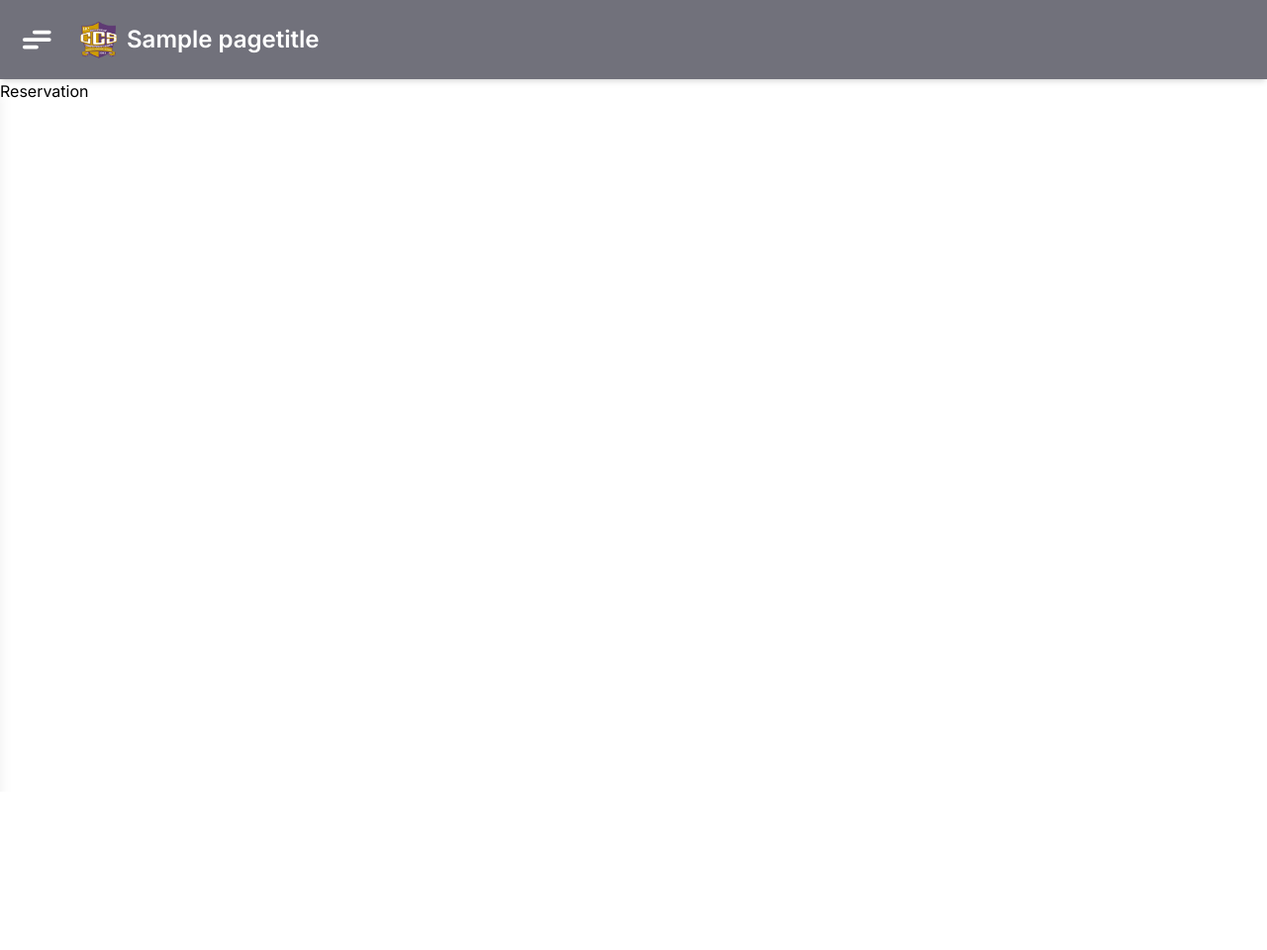
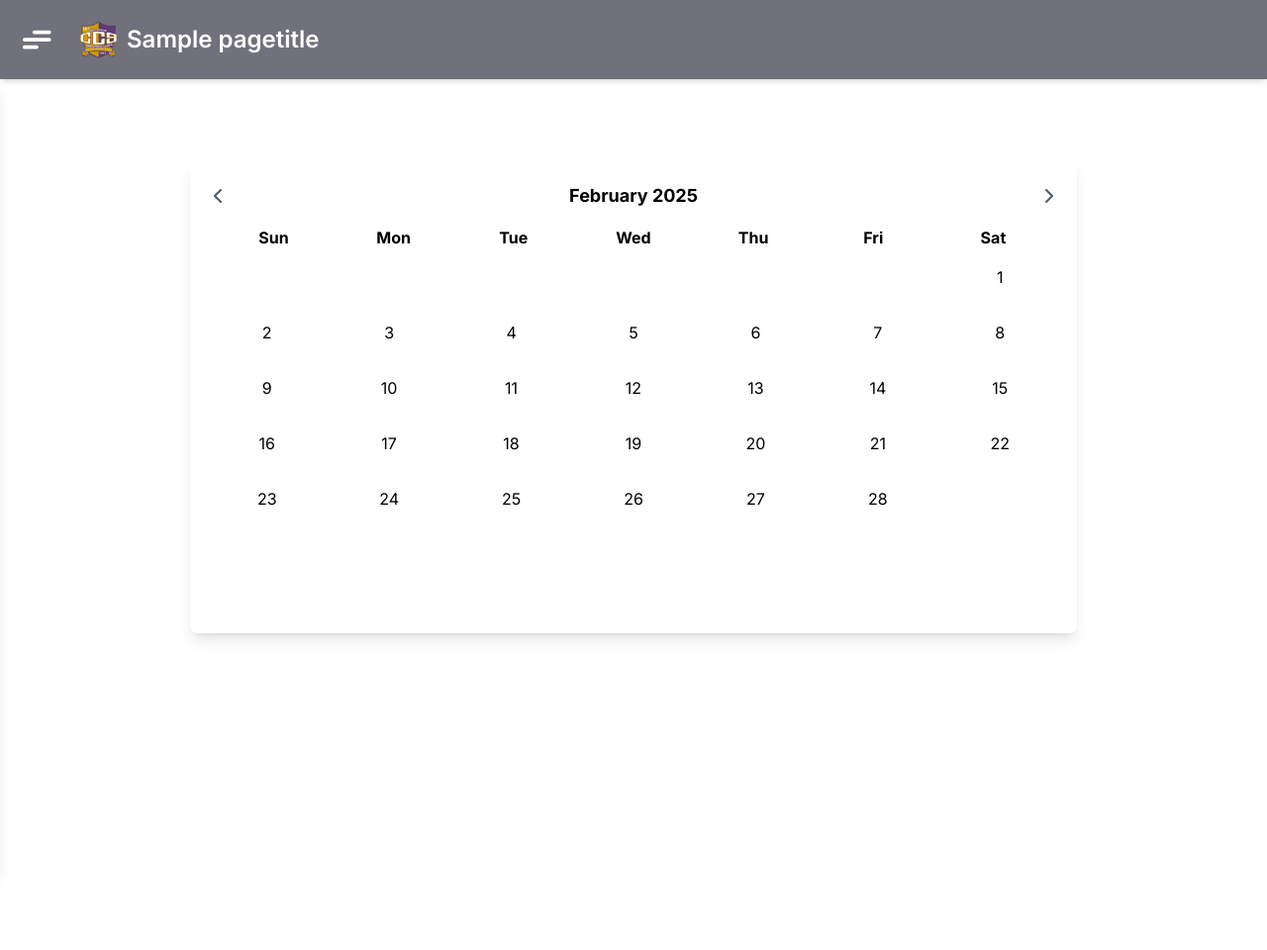
Before and after one commit to Znarfieeee/SYSARCH, a Python web app: template templates/reservation.html in a window 1280 px wide. Shown: the whole page at 99% size. Before the commit the page ends 99 px from the top, so only its background shows below. Run offline with Jinja, Linux system fonts and the light colour scheme; the template is opened without the code that fills it: most values are stand-ins (such as "Sample title", 1, 10 or a date in 2020).

Commit message:
Added Reservation Page and Remove unnecessary

```diff
--- a/app.py
+++ b/app.py
@@ -216,12 +216,6 @@ def reservation():
 
     return render_template('reservation.html', pagetitle=pagetitle)
 
-@app.route('/schedule')
-def schedule():
-    pagetitle = 'Schedule'
-
-    return render_template('schedule.html', pagetitle=pagetitle)
-
 
 if __name__ == '__main__':
     app.run(debug=True)
--- a/templates/home.html
+++ b/templates/home.html
@@ -131,10 +131,6 @@
                 <i class="fas fa-book mr-3"></i>
                 Reservation
             </a>
-            <a href="{{ url_for('schedule')}}" class="block text-black p-5 hover:bg-gray-200 transition ease-in ">
-                <i class="fas fa-calendar mr-3"></i>
-                Schedule
-            </a>
             <button onclick="logout()" class="cursor-pointer block p-5 w-full flex items-center text-black hover:bg-gray-200 transition ease-in">
                 <i class="fas fa-sign-out-alt mr-2"></i>
                 Logout
--- a/templates/reservation.html
+++ b/templates/reservation.html
@@ -1,4 +1,64 @@
 {% extends 'home.html'%}
 {% block content %}
-    <h1>Reservation</h1>
+<div id="main-container" class="flex justify-center mt-20 min-h-screen">
+    <div id="calendar-container" class="bg-white/30 backdrop-blur-lg p-6 rounded-lg shadow-lg w-[70%] h-120 mx-auto">
+        <div id="header" class="flex justify-between items-center mb-4">
+            <button id="previous" class="text-gray-600 hover:text-black"><i class="fas fa-chevron-left cursor-pointer"></i></button>
+            <div id="current-month-year" class="text-lg font-bold"></div>
+            <button id="next" class="text-gray-600 hover:text-black"><i class="fas fa-chevron-right cursor-pointer"></i></button>
+        </div>
+        <div id="days" class="grid grid-cols-7 text-center font-bold mb-2">
+            <p>Sun</p>
+            <p>Mon</p>
+            <p>Tue</p>
+            <p>Wed</p>
+            <p>Thu</p>
+            <p>Fri</p>
+            <p>Sat</p>
+        </div>
+        <div id="dates" class="grid grid-cols-7 gap-4 text-center"></div>
+    </div>
+</div>
+
+<script>
+    const monthYear = document.getElementById('current-month-year');
+    const datesContainer = document.getElementById('dates');
+    const prevBtn = document.getElementById('previous');
+    const nextBtn = document.getElementById('next');
+    let currentDate = new Date();
+
+    function generateCalendar(date) {
+        datesContainer.innerHTML = '';
+        const year = date.getFullYear();
+        const month = date.getMonth();
+        monthYear.textContent = new Intl.DateTimeFormat('en-US', { month: 'long', year: 'numeric' }).format(date);
+
+        const firstDay = new Date(year, month, 1).getDay();
+        const lastDate = new Date(year, month + 1, 0).getDate();
+
+        for (let i = 0; i < firstDay; i++) {
+            datesContainer.innerHTML += '<div></div>'; // Empty spaces
+        }
+
+        for (let day = 1; day <= lastDate; day++) {
+            const dateElem = document.createElement('div');
+            dateElem.textContent = day;
+            dateElem.className = "cursor-pointer p-2 rounded hover:bg-gray-300 ";
+            dateElem.addEventListener('click', () => alert(`You clicked on ${day} ${monthYear.textContent}`));
+            datesContainer.appendChild(dateElem);
+        }
+    }
+
+    prevBtn.addEventListener('click', () => {
+        currentDate.setMonth(currentDate.getMonth() - 1);
+        generateCalendar(currentDate);
+    });
+
+    nextBtn.addEventListener('click', () => {
+        currentDate.setMonth(currentDate.getMonth() + 1);
+        generateCalendar(currentDate);
+    });
+
+    generateCalendar(currentDate);
+</script>
 {% endblock %}
--- a/templates/schedule.html
+++ /dev/null
@@ -1,4 +0,0 @@
-{% extends 'home.html'%}
-{% block content %}
-    <h1>Schedule ni Alexa</h1>
-{% endblock %}
```
Also changed, not shown: firstActivity.db, static/user_img/bf83b302-5d6f-4ab5-bb3f-81fd0ce79e53_840x473.jpg (added).
